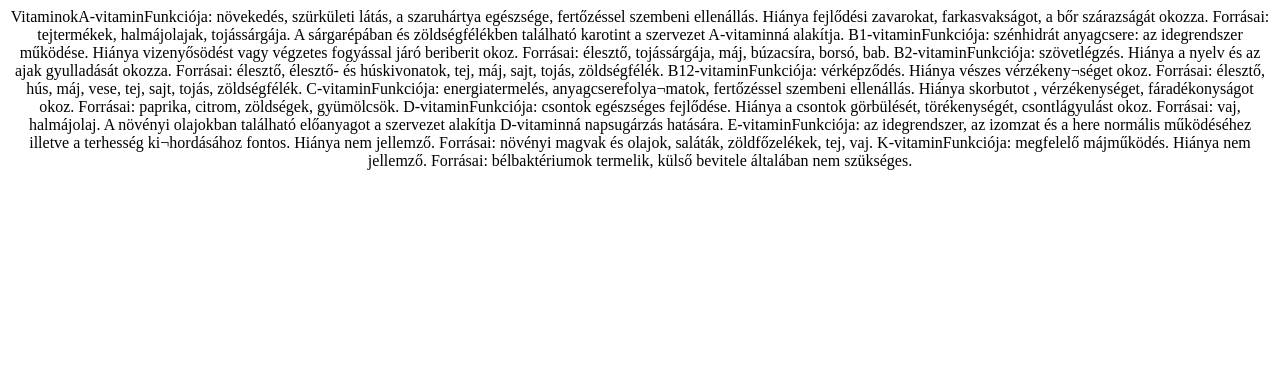
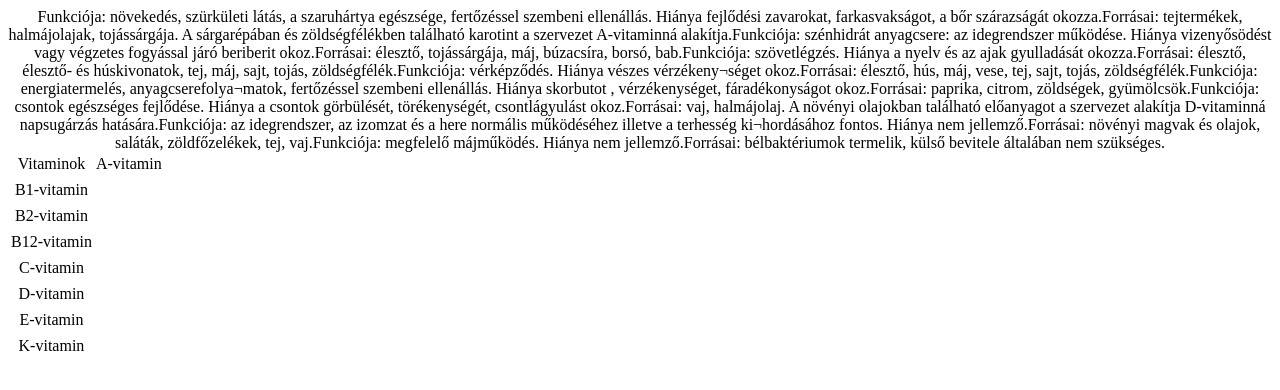
Before and after one commit to BMarci11/BMarci11.github.io, a plain HTML site: page index.html in a window 1280 px wide. Drawn offline with Linux system fonts and the light colour scheme.

Commit message:
mentes 4

```diff
--- a/index.html
+++ b/index.html
@@ -11,55 +11,63 @@
 
     <table>
 
-        <tr>Vitaminok</tr>
+        <td>Vitaminok</td>
 
-<tr>A-vitamin</tr>
+<td>A-vitamin</td>
 
-<tr>Funkciója: növekedés, szürkületi látás, a szaruhártya egészsége, fertőzéssel szembeni ellenállás. Hiánya fejlődési zavarokat, farkasvakságot, a bőr szárazságát okozza.
-Forrásai: tejtermékek, halmájolajak, tojássárgája. A sárgarépában és zöldségfélékben található karotint  a szervezet A-vitaminná alakítja.
-</tr>
+<td>
+    <tr>Funkciója: növekedés, szürkületi látás, a szaruhártya egészsége, fertőzéssel szembeni ellenállás. Hiánya fejlődési zavarokat, farkasvakságot, a bőr szárazságát okozza.</tr>
+    <tr>Forrásai: tejtermékek, halmájolajak, tojássárgája. A sárgarépában és zöldségfélékben található karotint  a szervezet A-vitaminná alakítja.</tr>
+</td>
 
-<tr>B1-vitamin</tr>
+<td>B1-vitamin</td>
 
-<tr>Funkciója: szénhidrát anyagcsere: az idegrendszer működése. Hiánya vizenyősödést vagy végzetes fogyással járó beriberit okoz.
-    Forrásai: élesztő, tojássárgája, máj, búzacsíra, borsó, bab.
-</tr>
+<td>
+    <tr>Funkciója: szénhidrát anyagcsere: az idegrendszer működése. Hiánya vizenyősödést vagy végzetes fogyással járó beriberit okoz.</tr>
+    <tr>Forrásai: élesztő, tojássárgája, máj, búzacsíra, borsó, bab.</tr>
+</td>
 
-<tr>B2-vitamin</tr>
+<td>B2-vitamin</td>
 
-<tr>Funkciója: szövetlégzés. Hiánya a nyelv és az ajak gyulladását okozza.
-    Forrásai: élesztő, élesztő- és húskivonatok, tej, máj, sajt, tojás, zöldségfélék.
-</tr>
+<td>
+    <tr>Funkciója: szövetlégzés. Hiánya a nyelv és az ajak gyulladását okozza.</tr>
+    <tr>Forrásai: élesztő, élesztő- és húskivonatok, tej, máj, sajt, tojás, zöldségfélék.</tr>
+</td>
 
-<tr>B12-vitamin</tr>
+<td>B12-vitamin</td>
 
-<tr>Funkciója: vérképződés. Hiánya vészes vérzékeny¬séget okoz.
-    Forrásai: élesztő, hús, máj, vese, tej, sajt, tojás, zöldségfélék.
-</tr>
+<td>
+    <tr>Funkciója: vérképződés. Hiánya vészes vérzékeny¬séget okoz.</tr>
+    <tr>Forrásai: élesztő, hús, máj, vese, tej, sajt, tojás, zöldségfélék.</tr>
+</td>
 
-<tr>C-vitamin</tr>
+<td>C-vitamin</td>
 
-<tr>Funkciója: energiatermelés, anyagcserefolya¬matok, fertőzéssel szembeni ellenállás. Hiánya skorbutot , vérzékenységet, fáradékonyságot okoz.
-    Forrásai: paprika, citrom, zöldségek, gyümölcsök.
-</tr>
+<td>
+    <tr>Funkciója: energiatermelés, anyagcserefolya¬matok, fertőzéssel szembeni ellenállás. Hiánya skorbutot , vérzékenységet, fáradékonyságot okoz.</tr>
+    <tr>Forrásai: paprika, citrom, zöldségek, gyümölcsök.</tr>
+</td>
 
-<tr>D-vitamin</tr>
+<td>D-vitamin</td>
 
-<tr>Funkciója: csontok egészséges fejlődése. Hiánya a csontok görbülését, törékenységét, csontlágyulást okoz.
-    Forrásai: vaj, halmájolaj. A növényi olajokban található előanyagot a szervezet alakítja D-vitaminná  napsugárzás hatására.
-</tr>
+<td>
+    <tr>Funkciója: csontok egészséges fejlődése. Hiánya a csontok görbülését, törékenységét, csontlágyulást okoz.</tr>
+    <tr>Forrásai: vaj, halmájolaj. A növényi olajokban található előanyagot a szervezet alakítja D-vitaminná  napsugárzás hatására.</tr>
+</td>
 
-<tr>E-vitamin</tr>
+<td>E-vitamin</td>
 
-<tr>Funkciója: az idegrendszer, az izomzat és a here normális működéséhez illetve a terhesség ki¬hordásához fontos. Hiánya nem jellemző.
-    Forrásai: növényi magvak és olajok, saláták, zöldfőzelékek, tej, vaj.
-    </tr>
+<td>
+    <tr>Funkciója: az idegrendszer, az izomzat és a here normális működéséhez illetve a terhesség ki¬hordásához fontos. Hiánya nem jellemző.</tr>
+    <tr>Forrásai: növényi magvak és olajok, saláták, zöldfőzelékek, tej, vaj.</tr>
+</td>
 
-<tr>K-vitamin</tr>
+<td>K-vitamin</td>
 
-<tr>Funkciója: megfelelő májműködés.  Hiánya nem jellemző.
-    Forrásai: bélbaktériumok termelik, külső bevitele általában nem szükséges.
-</tr>
+<td>
+    <tr>Funkciója: megfelelő májműködés.  Hiánya nem jellemző.</tr>
+    <tr>Forrásai: bélbaktériumok termelik, külső bevitele általában nem szükséges.</tr>
+</td>
 
     </table>
 
```
